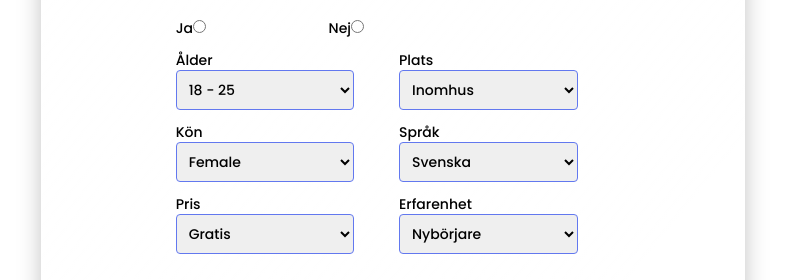
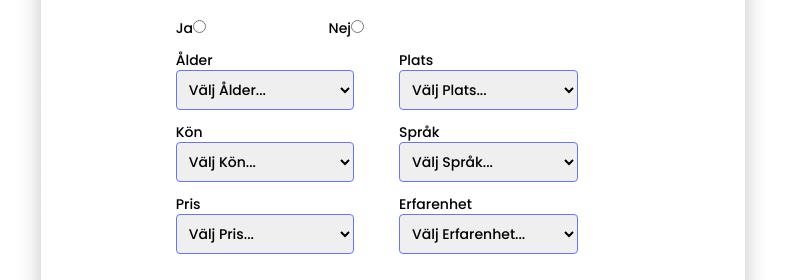
Before and after one commit to chas-academy/u08-business-idea-adventurebuddies, a React (Vite) app in the folder frontend/: page /createEvent in a window 1280 px wide. Shown: the part 713-993 px from the top of the page, without its empty margins (247-1032 px from the left). Built offline with nearby package versions, Linux system fonts and the light colour scheme.

Commit message:
validering eventForm

```diff
--- a/frontend/src/components/EventForm/EventForm.tsx
+++ b/frontend/src/components/EventForm/EventForm.tsx
@@ -18,14 +18,14 @@ const EventForm = () => {
     participantsMin: 0,
     participantsMax: 0,
     equipment: "",
-    age: "18+",
+    age: "",
     lat: "",
     lon: "",
-    venue: "Inomhus",
-    gender: "Female",
-    language: "Svenska",
+    venue: "",
+    gender: "",
+    language: "",
     price: "",
-    experience: "Nybörjare",
+    experience: "",
     totalParticipant: 0,
     message: "",
     start_time: Date(),
@@ -139,7 +139,10 @@ const EventForm = () => {
         <h1 className="text-center-primaryColor leading-12 font-bold text-2xl my-6 ">
           Skapa event
         </h1>
-      <form className="flex flex-col items-center space-y-4 text-sm font-medium" onSubmit={onSubmit}>
+        <form
+          className="flex flex-col items-center space-y-4 text-sm font-medium"
+          onSubmit={onSubmit}
+        >
           <div className="md:w-2/3">
             <Input
               label="User_ID"
@@ -227,7 +230,10 @@ const EventForm = () => {
                     onChange={handleChange}
                     className="w-4/5 h-full mb-3 border rounded border-primaryColor p-2 focus:outline-none focus:ring-1 focus:ring-primaryColor invalid:border-thirdColor invalid:text-thirdColor
                 focus:invalid:border-thirdColor focus:invalid:ring-thirdColor"
+                    required
                   >
+                    <option className="text-textGray">Välj Ålder...</option>
+
                     <option value="18 - 25">18 - 25</option>
                     <option value="25 - 35">25 - 35</option>
                     <option value="35 - 45">35 - 45</option>
@@ -248,7 +254,10 @@ const EventForm = () => {
                     onChange={handleChange}
                     className="w-4/5 h-full mb-3 border rounded border-primaryColor p-2 focus:outline-none focus:ring-1 focus:ring-primaryColor invalid:border-thirdColor invalid:text-thirdColor
                 focus:invalid:border-thirdColor focus:invalid:ring-thirdColor"
+                    required
                   >
+                    <option className="text-textGray">Välj Plats...</option>
+
                     <option value="Inomhus">Inomhus</option>
                     <option value="Utomhus">Utomhus</option>
                     <option value="Online">Online</option>
@@ -267,7 +276,10 @@ const EventForm = () => {
                     onChange={handleChange}
                     className="w-4/5 h-full mb-3 border rounded border-primaryColor p-2 focus:outline-none focus:ring-1 focus:ring-primaryColor invalid:border-thirdColor invalid:text-thirdColor
               focus:invalid:border-thirdColor focus:invalid:ring-thirdColor"
+                    required
                   >
+                    <option className="text-textGray">Välj Kön...</option>
+
                     <option value="Female">Female</option>
                     <option value="Male">Male</option>
                     <option value="Other">Other</option>
@@ -284,7 +296,10 @@ const EventForm = () => {
                     onChange={handleChange}
                     className="w-4/5 h-full mb-3 border rounded border-primaryColor p-2 focus:outline-none focus:ring-1 focus:ring-primaryColor invalid:border-thirdColor invalid:text-thirdColor
                 focus:invalid:border-thirdColor focus:invalid:ring-thirdColor"
+                    required
                   >
+                    <option className="text-textGray">Välj Språk...</option>
+
                     <option value="Svenska">Svenska</option>
                     <option value="Engelska">Engelska</option>
                   </select>
@@ -302,7 +317,10 @@ const EventForm = () => {
                     onChange={handleChange}
                     className="w-4/5 h-full mb-3 border rounded border-primaryColor p-2 focus:outline-none focus:ring-1 focus:ring-primaryColor invalid:border-thirdColor invalid:text-thirdColor
                 focus:invalid:border-thirdColor focus:invalid:ring-thirdColor"
+                    required
                   >
+                    <option className="text-textGray">Välj Pris...</option>
+
                     <option value="Gratis">Gratis</option>
                     <option value="50">50</option>
                     <option value="100">100</option>
@@ -320,8 +338,13 @@ const EventForm = () => {
                     onChange={handleChange}
                     className="w-4/5 h-full mb-3 border rounded border-primaryColor p-2 focus:outline-none focus:ring-1 focus:ring-primaryColor invalid:border-thirdColor invalid:text-thirdColor
                 focus:invalid:border-thirdColor focus:invalid:ring-thirdColor"
+                    required
                   >
-              <option value="Nybörjare">Nybörjare</option>
+                    <option>Välj Erfarenhet...</option>
+
+                    <option value="Nybörjare" className="text-textGray">
+                      Nybörjare
+                    </option>
                     <option value="Mellanliggande">Mellanliggande</option>
                     <option value="Avancerad">Avancerad</option>
                   </select>
--- a/frontend/src/components/input/Input.tsx
+++ b/frontend/src/components/input/Input.tsx
@@ -10,7 +10,7 @@ interface InputProps {
     | "time"
     | "number"
     | "datetime-local"
-    | "password"
+    | "password";
   label?: string;
   name: string;
   value?: string;
@@ -59,6 +59,7 @@ const Input: React.FC<InputProps> = ({
             onChange={onChange}
             checked={checked}
             className="size-5 border checked:bg-primaryColor mr-1"
+            required
           />
         </div>
       ) : type === "text" || type === "email" || type === "password" ? (
@@ -73,8 +74,9 @@ const Input: React.FC<InputProps> = ({
             max={max}
             inputMode={inputMode}
             placeholder={placeholder}
-            className="w-full h-full border rounded border-primaryColor p-2 focus:outline-none focus:ring-1 focus:ring-primaryColor invalid:border-thirdColor invalid:text-thirdColor
+            className="w-full h-full border rounded border-primaryColor p-2 focus:outline-none focus:ring-1 focus:ring-primaryColor
               focus:invalid:border-thirdColor focus:invalid:ring-thirdColor"
+            required
           />
         </div>
       ) : type === "datetime-local" ? (
@@ -87,8 +89,9 @@ const Input: React.FC<InputProps> = ({
               name={name}
               value={value}
               onChange={onChange}
-              className="border rounded border-primaryColor p-2 focus:outline-none focus:ring-1 focus:ring-primaryColor invalid:border-thirdColor invalid:text-thirdColor
+              className="border rounded border-primaryColor p-2 focus:outline-none focus:ring-1 focus:ring-primaryColor
             focus:invalid:border-thirdColor focus:invalid:ring-thirdColor"
+              required
             />
             {/* <input name={timeName} /> */}
           </div>
@@ -102,6 +105,7 @@ const Input: React.FC<InputProps> = ({
             name={name}
             value={value}
             onChange={onChange}
+            required
           />
         </div>
       ) : (
@@ -114,8 +118,9 @@ const Input: React.FC<InputProps> = ({
             value={value}
             onChange={onChange}
             placeholder={placeholder}
-            className="w-full h-full border rounded border-primaryColor p-2 focus:outline-none focus:ring-1 focus:ring-primaryColor invalid:border-thirdColor invalid:text-thirdColor
+            className="w-full h-full border rounded border-primaryColor p-2 focus:outline-none focus:ring-1 focus:ring-primaryColor
             focus:invalid:border-thirdColor focus:invalid:ring-thirdColor"
+            required
           />
         </div>
       )}
--- a/frontend/tailwind.config.js
+++ b/frontend/tailwind.config.js
@@ -9,7 +9,7 @@ export default {
       },
     },
     fontFamily: {
-      'sans': ["Poppins", "sans-serif"],
+      sans: ["Poppins", "sans-serif"],
     },
     colors: {
       hoverOnLink: "#B5C0F8",
@@ -24,6 +24,8 @@ export default {
       thirdColor: "#FC5D41",
       //darker shade of primary
       hoverOnButton: "#4e60bf",
+      // Gray
+      textGray: "#979797",
     },
   },
   plugins: [],
```
Lines whose indentation alone changed are shown as unchanged.
